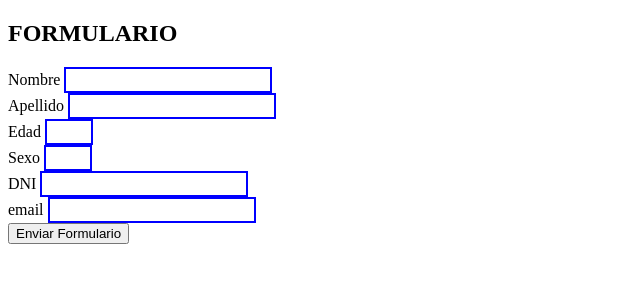
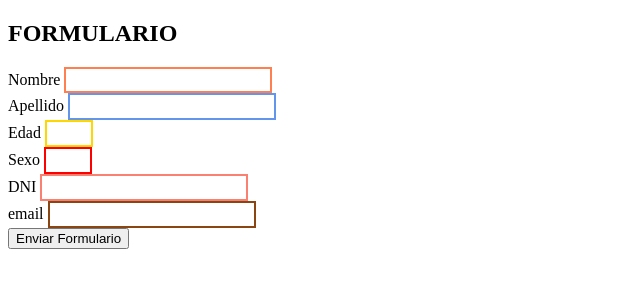
Before and after one commit to emora65/Hackthonsemana3, a plain HTML site: page form.html in a window 1280 px wide. Shown: the whole page, without its empty margins (0-640 px from the left). Drawn offline with Linux system fonts and the light colour scheme.

Commit message:
creacion de archivo stlef.css y llenado de los input de form.html

```diff
--- a/form.html
+++ b/form.html
@@ -4,7 +4,7 @@
     <meta charset="UTF-8">
     <meta name="viewport" content="width=device-width, initial-scale=1.0">
     <title>Document</title>
-
+   <link rel="stylesheet" href="./stylef.css">
 </head>
 <body>
     <form>
@@ -12,31 +12,31 @@
 
      <div>
          <label for="IngresarNombre">Nombre</label>
-         <input type="text" id="IngresarNombre" style="width:200px;height:20px;border-style: double;border-color: blue;padding-bottom: 1px;">
+         <input type="text" id="IngresarNombre" class="Nombre" required maxlength="40">
      </div>
      <div>
          <label for="Ingresarapellido">Apellido</label>
-         <input type="text" id="Ingresarapellido" style="width: 200px;height: 20px;border-style: solid;border-color: blue;padding-bottom: 1px;">
+         <input type="text" id="Ingresarapellido" class="Apellido" required maxlength="40">
      </div>
      <div>
          <label for="Edad">Edad</label>
-         <input type="number" id="Edad" required min="18" max="80" style="width: 40px;height: 20px;border-style: double;border-color: blue;padding-bottom: 1px;">
+         <input type="number" class="Edad" id="Edad" required min="18" max="80">
      </div>
      <div>
          <label for="sexo">Sexo</label>
-         <input type="text" id="sexo" required maxlength="1" style="width: 40px;height: 20px;border-style: double;border-color: blue;padding-bottom: 1px;">
+         <input type="text" class="Sexo" id="sexo" required maxlength="1">
      </div>
      <div>
              <label for="DNI">DNI</label>
-              <input type="text" id="DNI" required minlength="8" style="width: 200px;height: 20px;border-style: double;border-color: blue;padding-bottom: 1px;">
+              <input type="text" class="Dni" id="DNI" required minlength="8">
       </div>
       <div>
             <label for="Ingresaremail">email</label>
-            <input type="email" id="Ingresaremail" style="width: 200px;height: 20px;border-style: double;border-color: blue;padding-bottom: 1px;">
+            <input type="email" class="Email" id="Ingresaremail">
       </div>
 
       <div>
-          <input type="submit" value="Enviar Formulario">
+          <input type="submit" value="Enviar Formulario" >
       </div>
     </form>
 </body>
--- /dev/null
+++ b/stylef.css
@@ -0,0 +1,49 @@
+.Nombre {
+    width: 200px;
+    height: 20px;
+    border-style: solid ;
+    border-color: coral;
+    padding-bottom: 1.5px;
+
+}
+.Apellido {
+    width: 200px;
+    height: 20px;
+    border-style: double;
+    border-color: cornflowerblue;
+    padding-bottom: 2px;
+
+}
+
+ .Edad {
+   width: 40px;
+   height: 20px;
+   border-style: solid;
+   border-color: gold;
+   padding-bottom: 2px;
+ }
+
+ .Sexo {
+     width: 40px;
+     height: 20px;
+     border-style: solid;
+     border-color: red;
+     padding-bottom: 2px;
+ }
+
+  .Email {
+      width: 200px;
+      height: 20px;
+      border-style: solid;
+      border-color: saddlebrown;
+      padding-bottom: 2px;
+  }
+
+   .Dni {
+       width: 200px;
+       height: 20px;
+       border-style: solid;
+       border-color: salmon;
+       padding-bottom: 2px;
+
+   }
```
